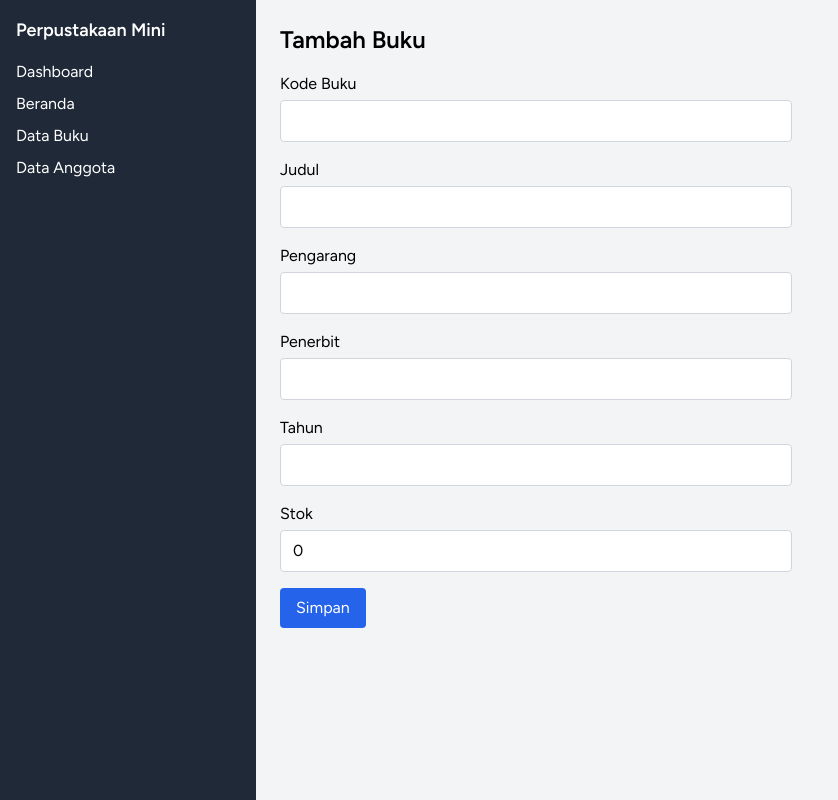
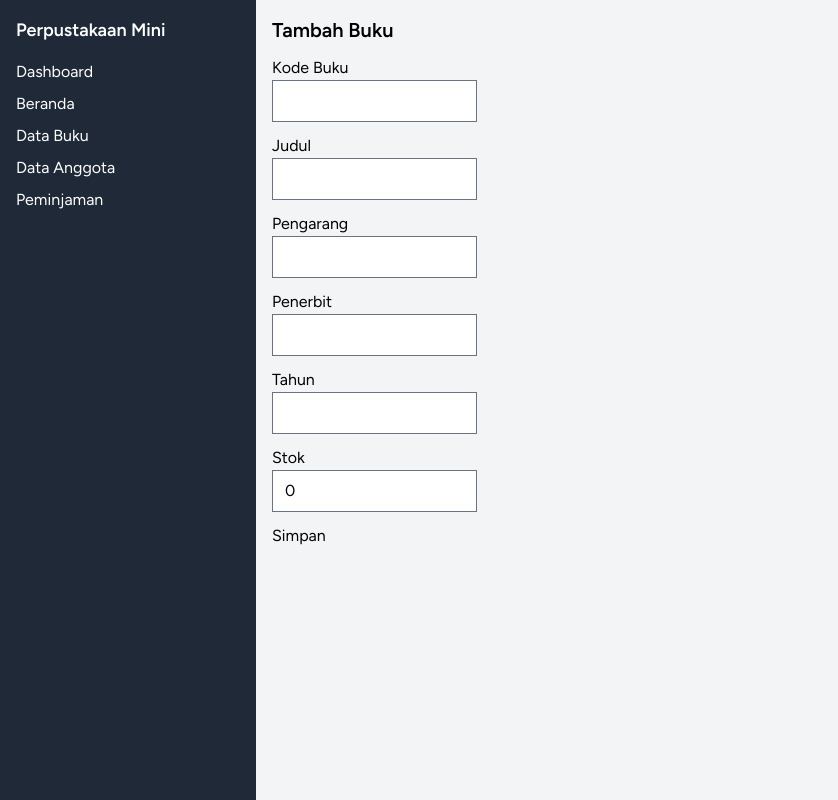
Before and after one commit to dodoreginaldo98-byte/perpus-app, a Laravel app: page /books/create in a window 1280 px wide. Shown: the whole page, without its empty margins (0-838 px from the left). Run offline with Laravel 12, Linux system fonts and the light colour scheme; the visitor is signed in with stand-in values (Sample User, id 1); data comes from the database, SQL or seed files in the repository; style sheets or scripts are compiled from the project's sources; some libraries are stand-ins or nearby versions.

Commit message:
Pertemuan 11 – Perapian tampilan buku dan modul peminjaman

```diff
--- a/resources/js/Components/Sidebar.vue
+++ b/resources/js/Components/Sidebar.vue
@@ -17,6 +17,7 @@ import { Link } from '@inertiajs/vue3';
             <!-- Baris baru: menu menuju daftar anggota, href harus sama dengan
                  Route::resource('members', ...) -->
             <Link href="/members" class="block hover:text-gray-300">Data Anggota</Link>
+            <Link href="/loans" class="block hover:text-gray-300">Peminjaman</Link>
         </nav>
     </aside>
 </template>
--- a/resources/js/Pages/Books/Create.vue
+++ b/resources/js/Pages/Books/Create.vue
@@ -1,9 +1,8 @@
 <script setup>
 import AuthenticatedLayout from '@/Layouts/AuthenticatedLayout.vue';
 import { useForm } from '@inertiajs/vue3';
-import { ref, watch, onBeforeUnmount } from 'vue'; // BARU
-import axios from 'axios';
 
+// useForm membuat sebuah objek form yang otomatis mengelola nilai input dan pesan error
 const form = useForm({
   kode_buku: '',
   judul: '',
@@ -13,130 +12,72 @@ const form = useForm({
   stok: 0,
 });
 
-// ---------- Validasi realtime kode buku (BARU) ----------
-// statusKode berisi: '' (belum diperiksa), 'memeriksa', 'tersedia', 'terpakai', 'gagal'
-const statusKode = ref('');
-
-let timerKode = null;
-let permintaanKode = null;
-
-async function periksaKode() {
-    if (permintaanKode) {
-        permintaanKode.abort();
-    }
-    permintaanKode = new AbortController();
-
-    statusKode.value = 'memeriksa';
-
-    try {
-        const respons = await axios.get(route('books.cek-kode'), {
-            params: {
-                kode_buku: form.kode_buku.trim(),
-            },
-            signal: permintaanKode.signal,
-        });
-
-        // Server membalas {"tersedia": true} atau {"tersedia": false}
-        statusKode.value = respons.data.tersedia ? 'tersedia' : 'terpakai';
-    } catch (error) {
-        if (axios.isCancel(error)) {
-            return;
-        }
-        statusKode.value = 'gagal';
-    }
-}
-
-watch(() => form.kode_buku, (nilai) => {
-    clearTimeout(timerKode);
-
-    if (!nilai || nilai.trim() === '') {
-        if (permintaanKode) {
-            permintaanKode.abort();
-        }
-        statusKode.value = '';
-        return;
-    }
-
-    timerKode = setTimeout(periksaKode, 500);
-});
-
-onBeforeUnmount(() => {
-    clearTimeout(timerKode);
-    if (permintaanKode) {
-        permintaanKode.abort();
-    }
-});
-
+// Dipanggil saat tombol submit diklik
 function submit() {
-    form.post('/books');
+  // Mengirim data form ke route books.store, yaitu method store() pada BookController
+  form.post(route('books.store'));
 }
 </script>
 
 <template>
   <AuthenticatedLayout>
-        <div class="p-6">
-            <h1 class="mb-4 text-2xl font-bold">Tambah Buku</h1>
+    <div class="p-4">
+      <h1 class="text-xl font-bold">Tambah Buku</h1>
 
-            <form @submit.prevent="submit" class="max-w-lg space-y-4">
+      <!-- @submit.prevent mencegah form reload halaman, lalu menjalankan submit() -->
+      <!-- space-y-3: jarak antar kelompok isian; setiap isian dibungkus div -->
+      <form @submit.prevent="submit" class="mt-3 space-y-3">
         <div>
-                    <label class="block mb-1">Kode Buku</label>
-                    <input v-model="form.kode_buku" type="text" class="w-full rounded border-gray-300" />
-
-                    <!-- BARU: pesan hasil pemeriksaan realtime; hanya satu yang
-                         tampil sesuai statusKode -->
-                    <div v-if="statusKode === 'memeriksa'" class="text-sm text-gray-500">
-                        Memeriksa kode buku...
+          <!-- label class="block": label tampil sebagai baris sendiri, isian turun ke bawah -->
+          <label class="block">Kode Buku</label>
+          <input v-model="form.kode_buku" type="text">
+          <!-- Menampilkan pesan error dari validasi Laravel jika ada -->
+          <div v-if="form.errors.kode_buku" class="text-red-600">
+            {{ form.errors.kode_buku }}
           </div>
-                    <div v-else-if="statusKode === 'tersedia'" class="text-sm text-green-700">
-                        Kode buku ini tersedia.
-                    </div>
-                    <div v-else-if="statusKode === 'terpakai'" class="text-sm text-red-600">
-                        Kode buku ini sudah terdaftar. Gunakan kode lain.
-                    </div>
-                    <div v-else-if="statusKode === 'gagal'" class="text-sm text-yellow-700">
-                        Pemeriksaan otomatis gagal. Anda tetap dapat menyimpan;
-                        server akan memeriksa ulang.
-                    </div>
-
-                    <span v-if="form.errors.kode_buku" class="text-sm text-red-600">{{ form.errors.kode_buku }}</span>
         </div>
 
         <div>
-                    <label class="block mb-1">Judul</label>
-                    <input v-model="form.judul" type="text" class="w-full rounded border-gray-300" />
-                    <span v-if="form.errors.judul" class="text-sm text-red-600">{{ form.errors.judul }}</span>
+          <label class="block">Judul</label>
+          <input v-model="form.judul" type="text">
+          <div v-if="form.errors.judul" class="text-red-600">
+            {{ form.errors.judul }}
+          </div>
         </div>
 
         <div>
-                    <label class="block mb-1">Pengarang</label>
-                    <input v-model="form.pengarang" type="text" class="w-full rounded border-gray-300" />
-                    <span v-if="form.errors.pengarang" class="text-sm text-red-600">{{ form.errors.pengarang }}</span>
+          <label class="block">Pengarang</label>
+          <input v-model="form.pengarang" type="text">
+          <div v-if="form.errors.pengarang" class="text-red-600">
+            {{ form.errors.pengarang }}
+          </div>
         </div>
 
         <div>
-                    <label class="block mb-1">Penerbit</label>
-                    <input v-model="form.penerbit" type="text" class="w-full rounded border-gray-300" />
+          <label class="block">Penerbit</label>
+          <input v-model="form.penerbit" type="text">
+          <div v-if="form.errors.penerbit" class="text-red-600">
+            {{ form.errors.penerbit }}
+          </div>
         </div>
 
         <div>
-                    <label class="block mb-1">Tahun</label>
-                    <input v-model="form.tahun" type="text" class="w-full rounded border-gray-300" />
+          <label class="block">Tahun</label>
+          <input v-model="form.tahun" type="text">
+          <div v-if="form.errors.tahun" class="text-red-600">
+            {{ form.errors.tahun }}
+          </div>
         </div>
 
         <div>
-                    <label class="block mb-1">Stok</label>
-                    <input v-model="form.stok" type="number" class="w-full rounded border-gray-300" />
-                    <span v-if="form.errors.stok" class="text-sm text-red-600">{{ form.errors.stok }}</span>
+          <label class="block">Stok</label>
+          <input v-model="form.stok" type="number">
+          <div v-if="form.errors.stok" class="text-red-600">
+            {{ form.errors.stok }}
+          </div>
         </div>
 
-                <!-- BARU: tombol dinonaktifkan jika kode buku sudah terpakai -->
-                <button
-                    type="submit"
-                    :disabled="form.processing || statusKode === 'terpakai'"
-                    class="px-4 py-2 text-white bg-blue-600 rounded"
-                >
-                    Simpan
-                </button>
+        <button type="submit" :disabled="form.processing">Simpan</button>
       </form>
     </div>
   </AuthenticatedLayout>
--- a/resources/js/Pages/Books/Edit.vue
+++ b/resources/js/Pages/Books/Edit.vue
@@ -2,15 +2,12 @@
 import AuthenticatedLayout from '@/Layouts/AuthenticatedLayout.vue';
 import { useForm } from '@inertiajs/vue3';
 
-// 'book' diterima dari BookController@edit (Langkah 2), berisi data lama buku ini
+// 'book' diterima dari BookController@edit, berisi data lama buku ini
 const props = defineProps({
-    book: {
-        type: Object,
-        required: true,
-    },
+  book: Object,
 });
 
-// Berbeda dari Create.vue: nilai awal form diisi dari props.book, bukan kosong
+// Berbeda dari Create.vue: nilai awal form diisi dari props.book, bukan string/angka kosong
 const form = useForm({
   kode_buku: props.book.kode_buku,
   judul: props.book.judul,
@@ -20,57 +17,69 @@ const form = useForm({
   stok: props.book.stok,
 });
 
-// form.put() (bukan form.post() seperti pada Create.vue) karena ini operasi Update.
-// route('books.update', props.book.id) merujuk ke method update() pada Langkah 2
-const submit = () => {
+function submit() {
+  // form.put() (bukan form.post() seperti pada Create.vue) karena ini operasi Update
+  // route('books.update', props.book.id) merujuk ke method update() pada BookController
   form.put(route('books.update', props.book.id));
-};
+}
 </script>
 
 <template>
   <AuthenticatedLayout>
-        <h1>Edit Buku</h1>
+    <div class="p-4">
+      <h1 class="text-xl font-bold">Edit Buku</h1>
 
-        <form @submit.prevent="submit">
+      <form @submit.prevent="submit" class="mt-3 space-y-3">
         <div>
-                <label for="kode_buku">Kode Buku</label>
-                <input id="kode_buku" v-model="form.kode_buku" type="text" />
-                <span v-if="form.errors.kode_buku">{{ form.errors.kode_buku }}</span>
+          <label class="block">Kode Buku</label>
+          <input v-model="form.kode_buku" type="text">
+          <div v-if="form.errors.kode_buku" class="text-red-600">
+            {{ form.errors.kode_buku }}
+          </div>
         </div>
 
         <div>
-                <label for="judul">Judul</label>
-                <input id="judul" v-model="form.judul" type="text" />
-                <span v-if="form.errors.judul">{{ form.errors.judul }}</span>
+          <label class="block">Judul</label>
+          <input v-model="form.judul" type="text">
+          <div v-if="form.errors.judul" class="text-red-600">
+            {{ form.errors.judul }}
+          </div>
         </div>
 
         <div>
-                <label for="pengarang">Pengarang</label>
-                <input id="pengarang" v-model="form.pengarang" type="text" />
-                <span v-if="form.errors.pengarang">{{ form.errors.pengarang }}</span>
+          <label class="block">Pengarang</label>
+          <input v-model="form.pengarang" type="text">
+          <div v-if="form.errors.pengarang" class="text-red-600">
+            {{ form.errors.pengarang }}
+          </div>
         </div>
 
         <div>
-                <label for="penerbit">Penerbit</label>
-                <input id="penerbit" v-model="form.penerbit" type="text" />
-                <span v-if="form.errors.penerbit">{{ form.errors.penerbit }}</span>
+          <label class="block">Penerbit</label>
+          <input v-model="form.penerbit" type="text">
+          <div v-if="form.errors.penerbit" class="text-red-600">
+            {{ form.errors.penerbit }}
+          </div>
         </div>
 
         <div>
-                <label for="tahun">Tahun</label>
-                <input id="tahun" v-model="form.tahun" type="text" />
-                <span v-if="form.errors.tahun">{{ form.errors.tahun }}</span>
+          <label class="block">Tahun</label>
+          <input v-model="form.tahun" type="text">
+          <div v-if="form.errors.tahun" class="text-red-600">
+            {{ form.errors.tahun }}
+          </div>
         </div>
 
         <div>
-                <label for="stok">Stok</label>
-                <input id="stok" v-model="form.stok" type="number" />
-                <span v-if="form.errors.stok">{{ form.errors.stok }}</span>
+          <label class="block">Stok</label>
+          <input v-model="form.stok" type="number">
+          <div v-if="form.errors.stok" class="text-red-600">
+            {{ form.errors.stok }}
+          </div>
         </div>
 
-            <button type="submit" :disabled="form.processing">
-                Simpan Perubahan
-            </button>
+        <button type="submit" :disabled="form.processing">Simpan Perubahan</button>
       </form>
+    </div>
   </AuthenticatedLayout>
 </template>
--- a/resources/js/Pages/Books/Index.vue
+++ b/resources/js/Pages/Books/Index.vue
@@ -110,65 +110,76 @@ onBeforeUnmount(() => {
 
 <template>
   <AuthenticatedLayout>
-    <h1>Data Buku</h1>
+    <!-- Perbaikan tampilan: seluruh isi dibungkus div p-4 (jarak dalam) seperti halaman Anggota -->
+    <div class="p-4">
+      <h1 class="text-xl font-bold">Data Buku</h1>
 
-    <!-- Flash message: Menampilkan pesan sukses dari session jika ada -->
-    <div
-      v-if="$page.props.flash.success"
-      class="alert alert-success"
-      style="color: red; margin-bottom: 10px;"
-    >
+      <!-- Flash message: menampilkan pesan sukses dari session jika ada -->
+      <div v-if="$page.props.flash.success" class="my-2 text-green-700">
         {{ $page.props.flash.success }}
       </div>
 
-    <!-- Link menuju form tambah buku, akan diarahkan ke Books/Create.vue -->
+      <div class="my-3 flex items-center gap-3">
+        <!-- Link menuju form tambah buku, diarahkan ke Books/Create.vue -->
         <Link href="/books/create">+ Tambah Buku</Link>
 
         <!-- Tidak ada lagi @keyup.enter: pencarian berjalan otomatis lewat watch(keyword) -->
         <input
           v-model="keyword"
           type="text"
-      placeholder="Ketik judul, pengarang atau penerbit..."
+          placeholder="Ketik judul atau pengarang…"
         >
 
         <!-- Penanda bahwa permintaan AJAX sedang berjalan -->
-    <span v-if="sedangMencari">Mencari...</span>
+        <span v-if="sedangMencari" class="text-gray-500">Mencari…</span>
+      </div>
 
       <!-- Pesan jika permintaan AJAX gagal -->
-    <p v-if="pesanError">{{ pesanError }}</p>
+      <div v-if="pesanError" class="my-2 text-red-600">{{ pesanError }}</div>
 
-    <table>
+      <!-- border-collapse: garis antar sel menyatu; border px-3 py-2: garis dan jarak isi -->
+      <table class="border-collapse">
         <thead>
           <tr>
-          <th>Kode</th>
-          <th>Judul</th>
-          <th>Pengarang</th>
-          <th>Stok</th>
-          <th>Aksi</th>
+            <th class="border px-3 py-2">Kode</th>
+            <th class="border px-3 py-2">Judul</th>
+            <th class="border px-3 py-2">Pengarang</th>
+            <th class="border px-3 py-2">Stok</th>
+            <th class="border px-3 py-2">Aksi</th>
           </tr>
         </thead>
         <tbody>
-        <!-- v-for kini membaca daftarBuku (hasil pencarian atau daftar bawaan),
-             bukan books.data -->
+          <!-- v-for membaca daftarBuku (hasil pencarian atau daftar bawaan), bukan books.data -->
           <tr v-for="book in daftarBuku" :key="book.id">
-          <td>{{ book.kode_buku }}</td>
-          <td>{{ book.judul }}</td>
-          <td>{{ book.pengarang }}</td>
-          <td>{{ book.stok }}</td>
-          <td>
-            <!-- Link menuju form edit buku, akan diarahkan ke Books/Edit.vue -->
-            <Link :href="`/books/${book.id}/edit`">Edit</Link>
+            <td class="border px-3 py-2">{{ book.kode_buku }}</td>
+            <td class="border px-3 py-2">{{ book.judul }}</td>
+            <td class="border px-3 py-2">{{ book.pengarang }}</td>
+            <td class="border px-3 py-2">{{ book.stok }}</td>
+            <td class="border px-3 py-2">
+              <!-- Link menuju form edit buku, diarahkan ke Books/Edit.vue -->
+              <Link :href="`/books/${book.id}/edit`" class="mr-3">Edit</Link>
 
               <!-- Tombol hapus buku, memanggil function hapus() di atas -->
               <button @click="hapus(book.id)">Hapus</button>
             </td>
           </tr>
 
-        <!-- Baris baru: pesan jika tidak ada data yang cocok -->
+          <!-- Pesan jika tidak ada data yang cocok -->
           <tr v-if="daftarBuku.length === 0">
-          <td colspan="5">Tidak ada buku yang ditemukan.</td>
+            <td colspan="5" class="border px-3 py-2">
+              Tidak ada data yang ditemukan.
+            </td>
           </tr>
         </tbody>
       </table>
+
+      <!-- Tautan paginasi, hanya untuk daftar bawaan (sama seperti halaman Anggota) -->
+      <div v-if="hasilCari === null" class="mt-3 flex gap-3">
+        <template v-for="link in books.links" :key="link.label">
+          <Link v-if="link.url" :href="link.url" v-html="link.label" />
+          <span v-else v-html="link.label" class="text-gray-400" />
+        </template>
+      </div>
+    </div>
   </AuthenticatedLayout>
 </template>
--- /dev/null
+++ b/resources/js/Pages/Loans/Create.vue
@@ -0,0 +1,74 @@
+<script setup>
+import AuthenticatedLayout from '@/Layouts/AuthenticatedLayout.vue';
+import { useForm } from '@inertiajs/vue3';
+
+// 'members' dan 'books' diterima dari LoanController@create,
+// dipakai untuk mengisi pilihan pada dua dropdown
+defineProps({
+  members: Array,
+  books: Array,
+});
+
+// Hanya dua isian yang dipilih petugas; tanggal pinjam dan jatuh tempo diisi otomatis oleh server
+const form = useForm({
+  member_id: '',
+  book_id: '',
+});
+
+function submit() {
+  // Mengirim data ke route loans.store, yaitu method store() pada LoanController
+  form.post(route('loans.store'));
+}
+</script>
+
+<template>
+  <AuthenticatedLayout>
+    <div class="p-4">
+      <h1 class="text-xl font-bold">Pinjam Buku</h1>
+
+      <form @submit.prevent="submit" class="mt-3 space-y-3">
+        <div>
+          <label class="block">Anggota</label>
+          <!-- v-model pada select menyimpan value dari option yang dipilih (id anggota) -->
+          <select v-model="form.member_id">
+            <option value="" disabled>-- Pilih anggota --</option>
+            <!-- value = id yang dikirim ke server; tulisan di antara tag = yang dibaca petugas -->
+            <option v-for="member in members" :key="member.id" :value="member.id">
+              {{ member.nama }} ({{ member.nis_nim }})
+            </option>
+          </select>
+          <div v-if="form.errors.member_id" class="text-red-600">
+            {{ form.errors.member_id }}
+          </div>
+        </div>
+
+        <div>
+          <label class="block">Buku</label>
+          <select v-model="form.book_id">
+            <option value="" disabled>-- Pilih buku --</option>
+            <option v-for="book in books" :key="book.id" :value="book.id">
+              {{ book.judul }} (stok: {{ book.stok }})
+            </option>
+          </select>
+          <div v-if="form.errors.book_id" class="text-red-600">
+            {{ form.errors.book_id }}
+          </div>
+
+          <!-- Pemberitahuan jika semua buku stoknya habis -->
+          <div v-if="books.length === 0" class="text-yellow-700">
+            Belum ada buku dengan stok tersedia.
+          </div>
+        </div>
+
+        <p class="text-gray-500">
+          Tanggal pinjam adalah hari ini. Jatuh tempo otomatis 7 hari setelah
+          tanggal pinjam.
+        </p>
+
+        <button type="submit" :disabled="form.processing">
+          Simpan Peminjaman
+        </button>
+      </form>
+    </div>
+  </AuthenticatedLayout>
+</template>
--- /dev/null
+++ b/resources/js/Pages/Loans/Index.vue
@@ -0,0 +1,74 @@
+<script setup>
+import AuthenticatedLayout from '@/Layouts/AuthenticatedLayout.vue';
+import { Link } from '@inertiajs/vue3';
+
+// 'loans' diterima dari LoanController@index, berisi data peminjaman
+// beserta anggota (loan.member) dan buku (loan.book) yang terkait
+defineProps({
+  loans: Object,
+});
+</script>
+
+<template>
+  <AuthenticatedLayout>
+    <div class="p-4">
+      <h1 class="text-xl font-bold">Data Peminjaman</h1>
+
+      <!-- Flash message: pesan sukses dari session -->
+      <div v-if="$page.props.flash.success" class="my-2 text-green-700">
+        {{ $page.props.flash.success }}
+      </div>
+
+      <div class="my-3">
+        <!-- Link menuju form peminjaman, diarahkan ke Loans/Create.vue -->
+        <Link href="/loans/create">+ Pinjam Buku</Link>
+      </div>
+
+      <table class="border-collapse">
+        <thead>
+          <tr>
+            <th class="border px-3 py-2">Anggota</th>
+            <th class="border px-3 py-2">Buku</th>
+            <th class="border px-3 py-2">Tanggal Pinjam</th>
+            <th class="border px-3 py-2">Jatuh Tempo</th>
+            <th class="border px-3 py-2">Status</th>
+          </tr>
+        </thead>
+        <tbody>
+          <!-- loans.data berisi daftar peminjaman untuk halaman ini -->
+          <tr v-for="loan in loans.data" :key="loan.id">
+            <!-- loan.member.nama dan loan.book.judul tersedia karena -->
+            <!-- LoanController memanggil with(['member', 'book']) -->
+            <td class="border px-3 py-2">{{ loan.member.nama }}</td>
+            <td class="border px-3 py-2">{{ loan.book.judul }}</td>
+            <td class="border px-3 py-2">{{ loan.tanggal_pinjam }}</td>
+            <td class="border px-3 py-2">{{ loan.tanggal_kembali_rencana }}</td>
+            <td class="border px-3 py-2">
+              <!-- Warna status: kuning jika masih dipinjam, hijau jika sudah kembali -->
+              <span
+                :class="loan.status === 'dipinjam' ? 'text-yellow-700' : 'text-green-700'"
+              >
+                {{ loan.status }}
+              </span>
+            </td>
+          </tr>
+
+          <!-- Pesan jika belum ada data peminjaman -->
+          <tr v-if="loans.data.length === 0">
+            <td colspan="5" class="border px-3 py-2">
+              Belum ada data peminjaman.
+            </td>
+          </tr>
+        </tbody>
+      </table>
+
+      <!-- Tautan paginasi, pola yang sama dengan halaman Buku dan Anggota -->
+      <div class="mt-3 flex gap-3">
+        <template v-for="link in loans.links" :key="link.label">
+          <Link v-if="link.url" :href="link.url" v-html="link.label" />
+          <span v-else v-html="link.label" class="text-gray-400" />
+        </template>
+      </div>
+    </div>
+  </AuthenticatedLayout>
+</template>
--- a/routes/web.php
+++ b/routes/web.php
@@ -6,6 +6,7 @@ use Illuminate\Support\Facades\Route;
 use App\Http\Controllers\BookController;
 use App\Http\Controllers\HomeController;
 use App\Http\Controllers\MemberController;
+use App\Http\Controllers\LoanController;
 use Inertia\Inertia;
 
 Route::get('/', [HomeController::class, 'index']);
@@ -46,6 +47,7 @@ Route::middleware('auth')->group(function () {
 
     Route::resource('books', BookController::class);
     Route::resource('members', MemberController::class);
+    Route::resource('loans', LoanController::class)->only(['index', 'create', 'store']);
 
 });
 
```
Also changed, not shown: app/Http/Controllers/LoanController.php (added, +92 -0 lines). Lines whose indentation alone changed are shown as unchanged.
